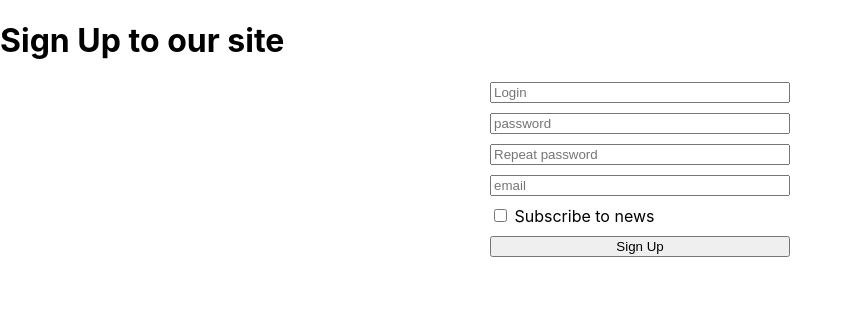
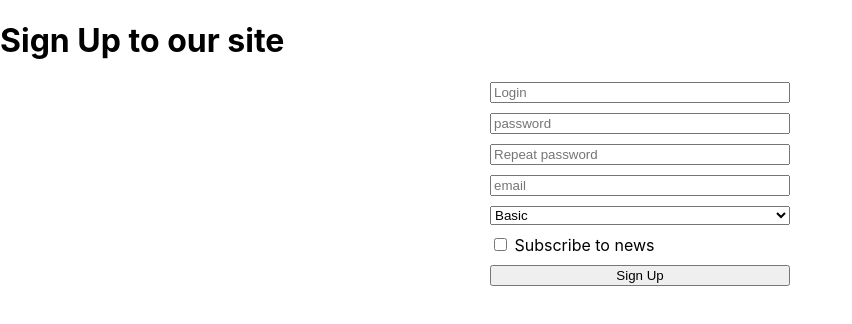
Before and after one commit to freshcourses-fe/react-forms, a React (Create React App) app: page / in a window 1280 px wide. Shown: the top 324 px of the page, without its empty margins (0-852 px from the left). Built offline with nearby package versions, Linux system fonts and the light colour scheme.

Commit message:
Add Formik

```diff
--- a/package.json
+++ b/package.json
@@ -6,6 +6,7 @@
     "@testing-library/jest-dom": "^5.16.4",
     "@testing-library/react": "^13.2.0",
     "@testing-library/user-event": "^13.5.0",
+    "formik": "^2.2.9",
     "react": "^18.1.0",
     "react-dom": "^18.1.0",
     "react-scripts": "5.0.1",
--- a/src/components/SignupForm/index.jsx
+++ b/src/components/SignupForm/index.jsx
@@ -1,52 +1,37 @@
 import React, { Component } from 'react';
 import { SIGN_UP_CHEMA } from '../../utils/validationSchemas';
+import { Formik, Form, Field } from 'formik';
 
 function signupUser(user) {
   alert('You are signed up!');
 }
 
+class SignupForm extends Component {
+  submitHandler = (values, formikBag) => {
+    console.log(values);
+    console.log(formikBag);
 
-class SignupForm extends Component {
-  state = {
+    formikBag.resetForm();
+  };
+
+  render() {
+    return (
+      <Formik
+        initialValues={{
           login: '',
           password: '',
           passwordConfirm: '',
           email: '',
           isSubscribed: false,
-  };
+          userPlan: ''
+        }}
+        onSubmit={this.submitHandler}
+      >
+        {(formikProps) => {
+          // console.log(formikProps);
 
-  handleSubmit = (e) => {
-    try {
-      e.preventDefault();
-
-      const values = SIGN_UP_CHEMA.validateSync(this.state);
-
-      // const isValidated = SIGN_UP_CHEMA.isValidSync(this.state)
-
-      signupUser(values);
-    } catch (error) {
-      console.dir(error);
-    }
-  };
-
-  handleChange = (e) => {
-    const {
-      target: { value, checked, name, type },
-    } = e;
-
-    const newValue = type === 'checkbox' ? checked : value;
-
-    this.setState({
-      [name]: newValue,
-    });
-  };
-
-  render() {
-    const { login, password, passwordConfirm, email, isSubscribed } =
-      this.state;
           return (
-      <form
-        onSubmit={this.handleSubmit}
+            <Form
               style={{
                 display: 'flex',
                 width: '300px',
@@ -55,44 +40,26 @@ class SignupForm extends Component {
                 gap: '10px',
               }}
             >
-        <input
-          name="login"
-          placeholder="Login"
-          value={login}
-          onChange={this.handleChange}
-        />
-        <input
-          name="password"
-          placeholder="password"
-          type="password"
-          value={password}
-          onChange={this.handleChange}
-        />
-        <input
+              <Field name="login" placeholder="Login" />
+              <Field name="password" placeholder="password" type="password" />
+              <Field
                 name="passwordConfirm"
                 placeholder="Repeat password"
                 type="password"
-          value={passwordConfirm}
-          onChange={this.handleChange}
               />
-        <input
-          name="email"
-          type="email"
-          placeholder="email"
-          value={email}
-          onChange={this.handleChange}
-        />
+              <Field name="email" type="email" placeholder="email" />
+              <Field name="userPlan" placeholder="Login" as="select">
+                <option value='basic'>Basic</option>
+                <option value='pro'>Pro</option>
+              </Field>
               <label>
-          <input
-            name="isSubscribed"
-            type="checkbox"
-            checked={isSubscribed}
-            onChange={this.handleChange}
-          />{' '}
-          Subscribe to news
+                <Field name="isSubscribed" type="checkbox" /> Subscribe to news
               </label>
               <button type="submit">Sign Up</button>
-      </form>
+            </Form>
+          );
+        }}
+      </Formik>
     );
   }
 }
```
Also changed, not shown: 1 other file (tests, documents, lock files or other folders). Lines whose indentation alone changed are shown as unchanged.
